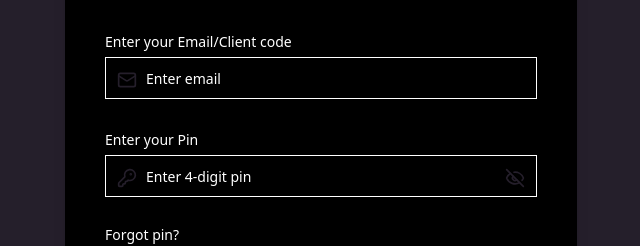
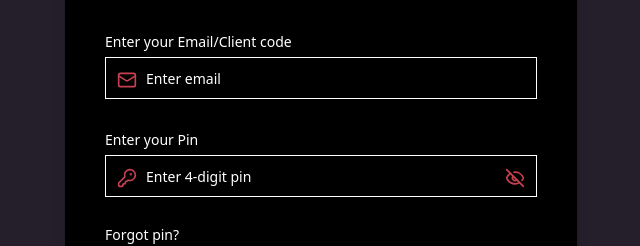
Before and after one commit to capitalminvestmentplatform/firebox-b2b, a Next.js app: page / in a window 1280 px wide. Shown: the part 356-602 px from the top of the page, without its empty margins (319-959 px from the left). Built offline with nearby package versions, Linux system fonts and the light colour scheme; no server answers.

Commit message:
changed icon color

```diff
--- a/app/components/login/LoginPage.tsx
+++ b/app/components/login/LoginPage.tsx
@@ -43,7 +43,7 @@ const LoginPage = () => {
               placeholder="Enter email"
               className="mt-1 ps-10 py-5 rounded-none"
             />
-            <Mail className="absolute left-3 top-1/2 mt-4 -translate-y-1/2 w-5 h-5 text-primaryColor" />
+            <Mail className="absolute left-3 top-1/2 mt-4 -translate-y-1/2 w-5 h-5 text-secondaryColor" />
             {errors.email && (
               <p className="text-red-500 text-sm">{errors.email.message}</p>
             )}
@@ -52,7 +52,7 @@ const LoginPage = () => {
           {/* Password Field */}
           <div className="relative mb-7">
             <Label htmlFor="password">Enter your Pin</Label>
-            <KeyRound className="absolute left-3 top-1/2 mt-4 -translate-y-1/2 w-5 h-5 text-primaryColor" />
+            <KeyRound className="absolute left-3 top-1/2 mt-4 -translate-y-1/2 w-5 h-5 text-secondaryColor" />
             <Input
               type={!showPassword ? "password" : "text"}
               {...register("password")}
@@ -61,12 +61,12 @@ const LoginPage = () => {
             />
             {!showPassword ? (
               <EyeOff
-                className="absolute right-3 top-1/2 mt-4 -translate-y-1/2 w-5 h-5 cursor-pointer text-primaryColor"
+                className="absolute right-3 top-1/2 mt-4 -translate-y-1/2 w-5 h-5 cursor-pointer text-secondaryColor"
                 onClick={() => setShowPassword(true)}
               />
             ) : (
               <Eye
-                className="absolute right-3 top-1/2 mt-4 -translate-y-1/2 w-5 h-5 cursor-pointer text-primaryColor"
+                className="absolute right-3 top-1/2 mt-4 -translate-y-1/2 w-5 h-5 cursor-pointer text-secondaryColor"
                 onClick={() => setShowPassword(false)}
               />
             )}
```
